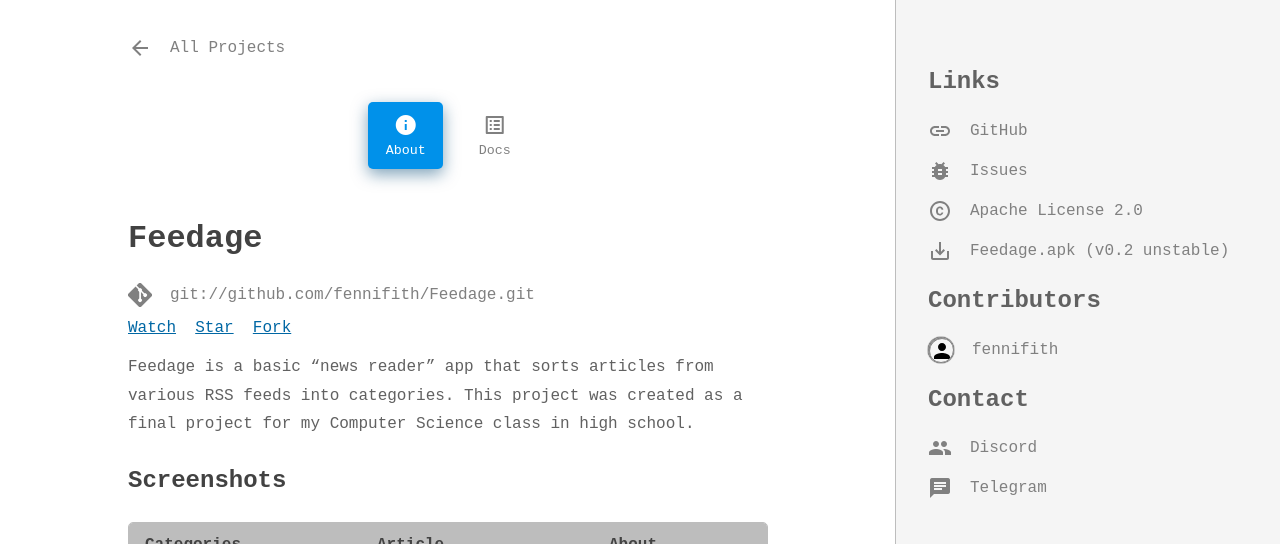
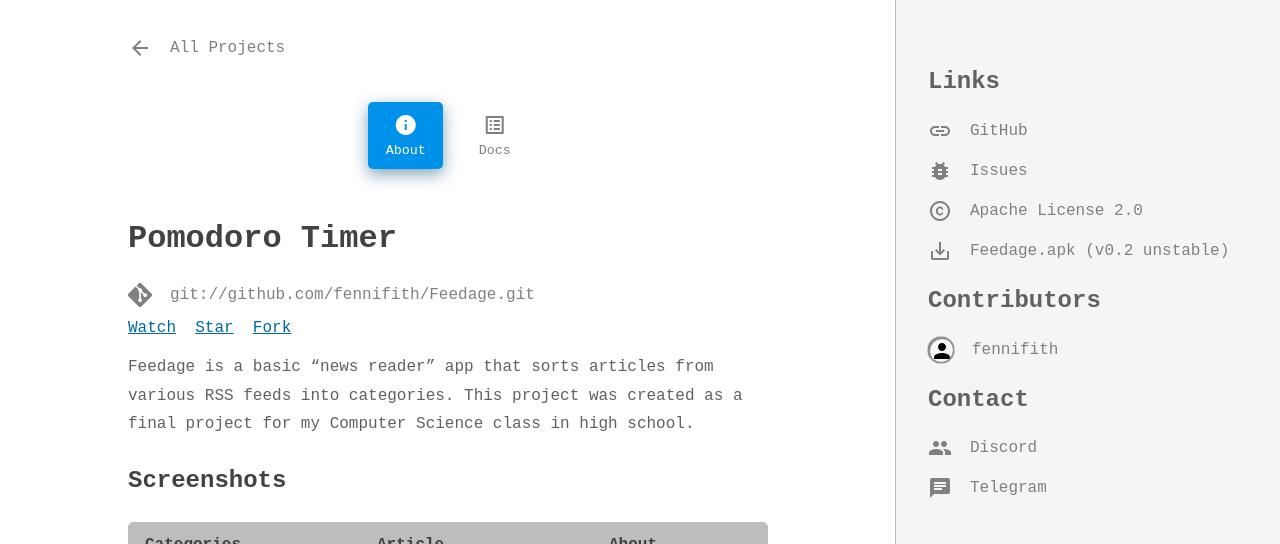
Before and after one commit to SarthakSwaroop/sarthakswaroop.github.io, a Jekyll site: the page built from _projects/feedage.md, in a window 1280 px wide and 900 px high, cut to the strip 0-544 px from the top of the window. Built offline with Jekyll 4.4.1, drawn with Linux system fonts in a browser that asks for light colours; nearby versions of some CDN libraries; some web fonts are replaced; comment, search, counter and statistics services are not loaded; a style sheet for code colours, icons or effects is not loaded.

Commit message:
Update feedage.md

```diff
--- a/_projects/feedage.md
+++ b/_projects/feedage.md
@@ -1,7 +1,7 @@
 ---
 layout: "project"
 type: "android-app"
-title: "Feedage"
+title: "Pomodoro Timer"
 description: "A basic \"news reader\" that sorts posts from various RSS feeds into categories."
 icon: "https://raw.githubusercontent.com/fennifith/Feedage/master/app/src/main/ic_launcher-web.png"
 repo: "fennifith/Feedage"
```
